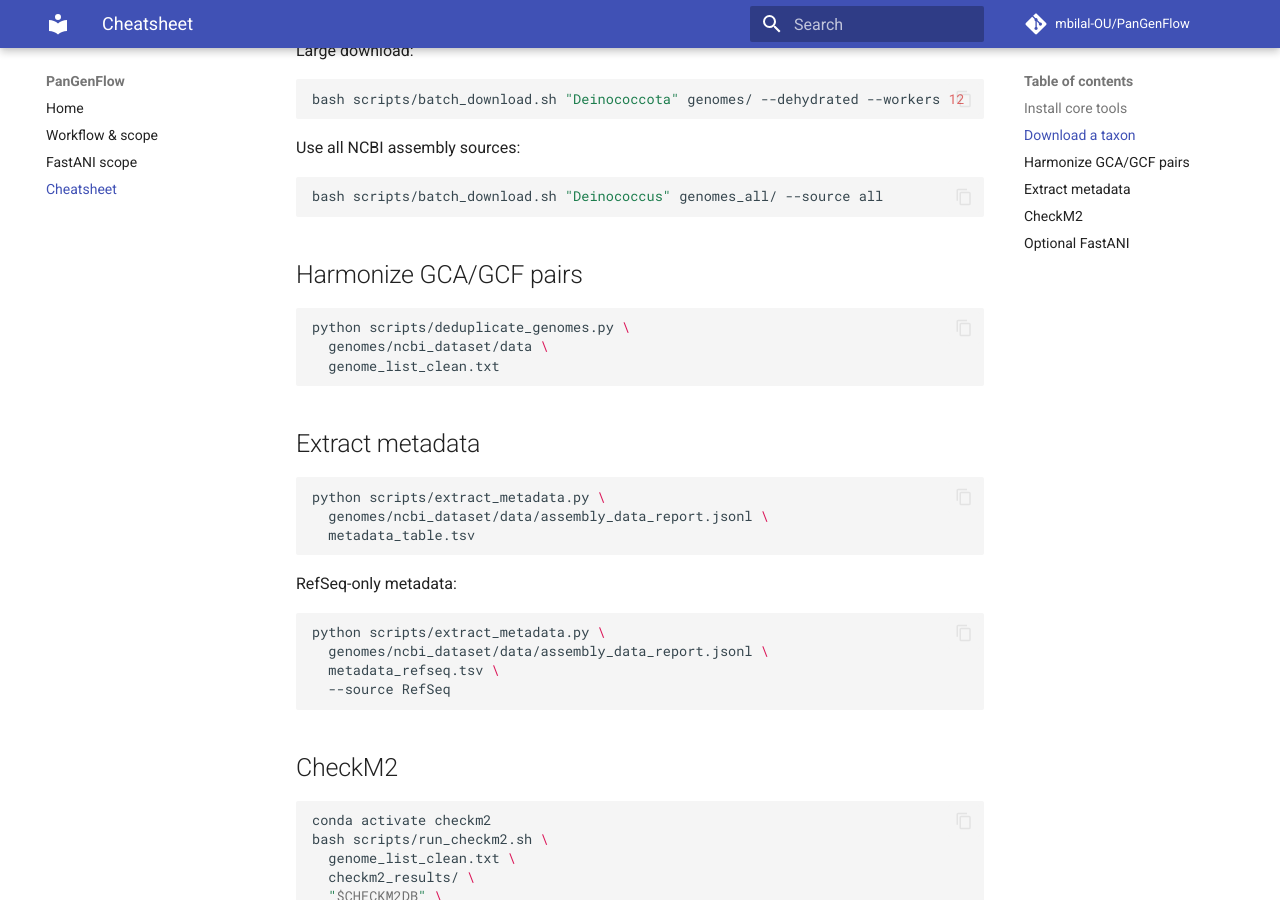
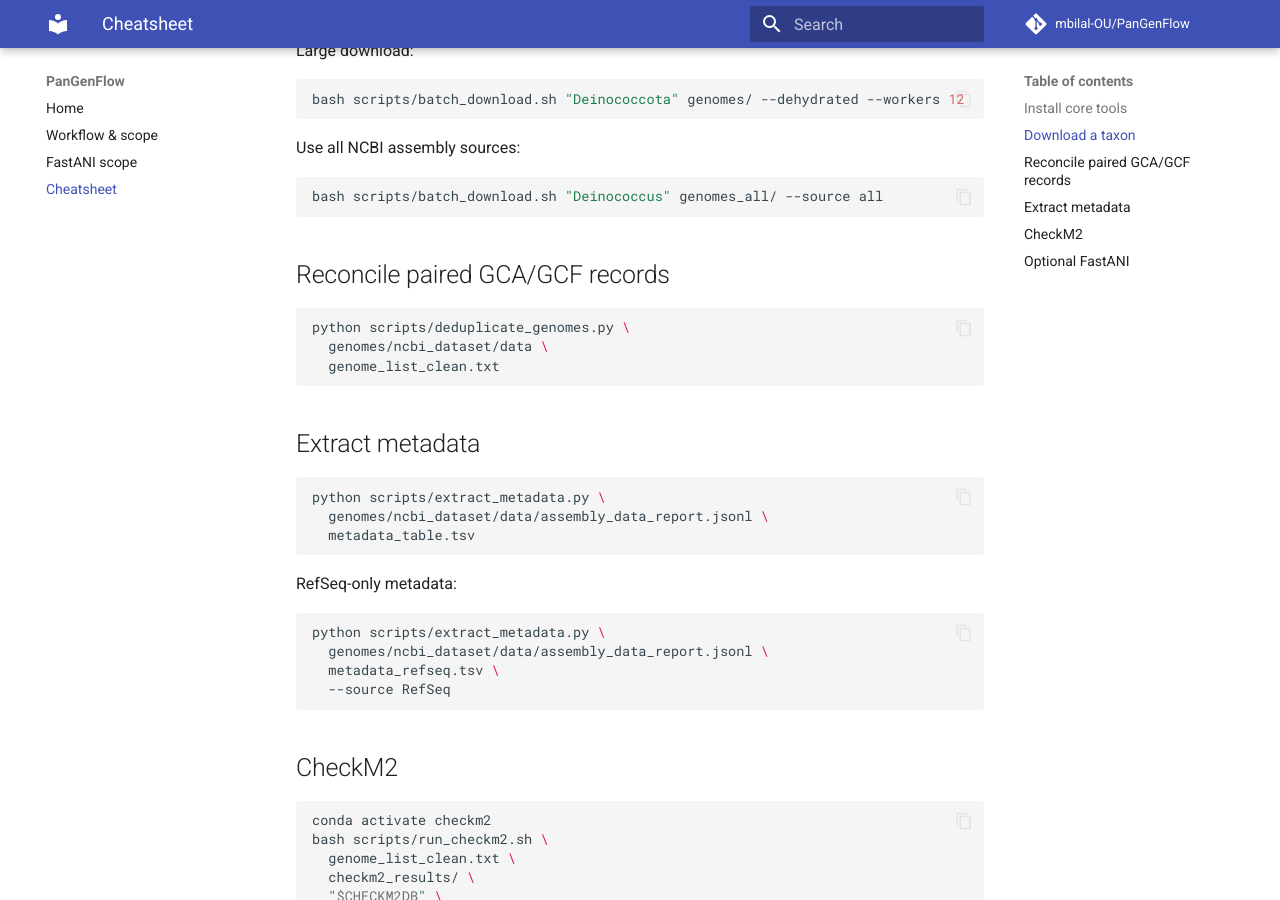
Before and after one commit to mbilal-OU/PanGenFlow, an MkDocs documentation site: the page built from docs/cheatsheet.md, in a window 1280 px wide and 900 px high, scrolled down 399 px. Built offline with MkDocs 1.6.1 and Material for MkDocs 9.7.7, drawn with Linux system fonts in a browser that asks for light colours; comment, search, counter and statistics services are not loaded.

Commit message:
Use reconciliation wording in the command cheatsheet

````diff
--- a/docs/cheatsheet.md
+++ b/docs/cheatsheet.md
@@ -25,7 +25,7 @@ Use all NCBI assembly sources:
 bash scripts/batch_download.sh "Deinococcus" genomes_all/ --source all
 ```
 
-## Harmonize GCA/GCF pairs
+## Reconcile paired GCA/GCF records
 
 ```bash
 python scripts/deduplicate_genomes.py \
````
